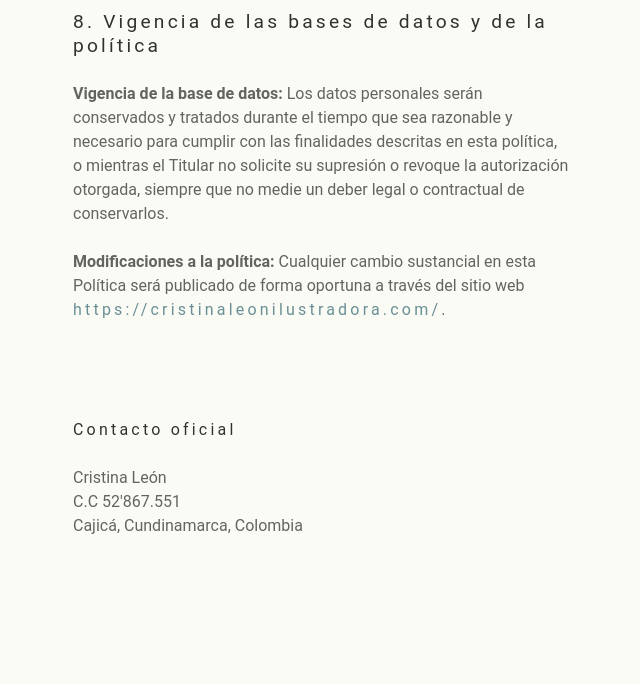
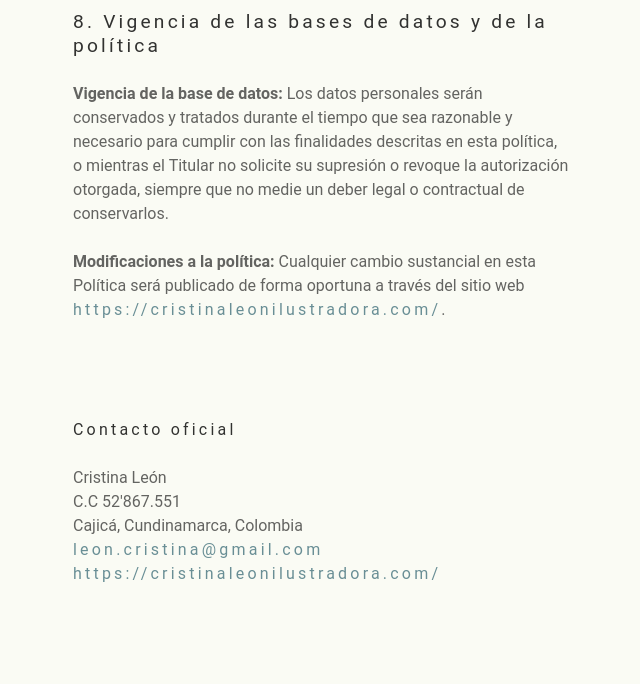
Before and after one commit to Sebasala/cristinaleonilustradora, an Astro site: page /politica-de-privacidad in a window 1280 px wide. Shown: the part 4214-4898 px from the top of the page, without its empty margins (67-707 px from the left). Built offline with nearby package versions, Linux system fonts and the light colour scheme; Astro itself is replaced by a stand-in of ours.

Commit message:
LayoutPrivacy contact fixes

```diff
--- a/src/layouts/LayoutPrivacy.astro
+++ b/src/layouts/LayoutPrivacy.astro
@@ -1,5 +1,6 @@
 ---
 import LayoutTalleres from "@layouts/LayoutTalleres.astro";
+import { contactEmail } from "../config";
 
 interface Frontmatter {
   title: string;
@@ -10,7 +11,6 @@ interface Frontmatter {
   identification: string;
   location: string;
   website: string;
-  email: string;
 }
 
 interface Props {
@@ -25,11 +25,12 @@ const {
   updatedDate,
   identification,
   location,
-  website,
-  email,
 } = Astro.props.frontmatter;
 
 const privacyPolicyUrl = new URL("/politica-de-privacidad", Astro.site).toString();
+const website =
+  import.meta.env.SITE || "https://cristinaleonilustradora.com";
+
 ---
 
 <LayoutTalleres title={title} ogUrl={privacyPolicyUrl}>
@@ -45,7 +46,11 @@ const privacyPolicyUrl = new URL("/politica-de-privacidad", Astro.site).toString
 
     <section class="policy-contact">
       <h3>Contacto oficial</h3>
-      <p>{owner}<br />C.C {identification}<br />{location}<br /><a href={`mailto:${email}`}>{email}</a><br /><a href={website}>{website}</a></p>
+      <p>{owner}<br />
+      C.C {identification}<br />
+      {location}<br />
+      <a href={`mailto:${contactEmail}`}>{contactEmail}</a><br />
+      <a href={website}>{website}</a></p>
     </section>
   </main>
 </LayoutTalleres>
```
